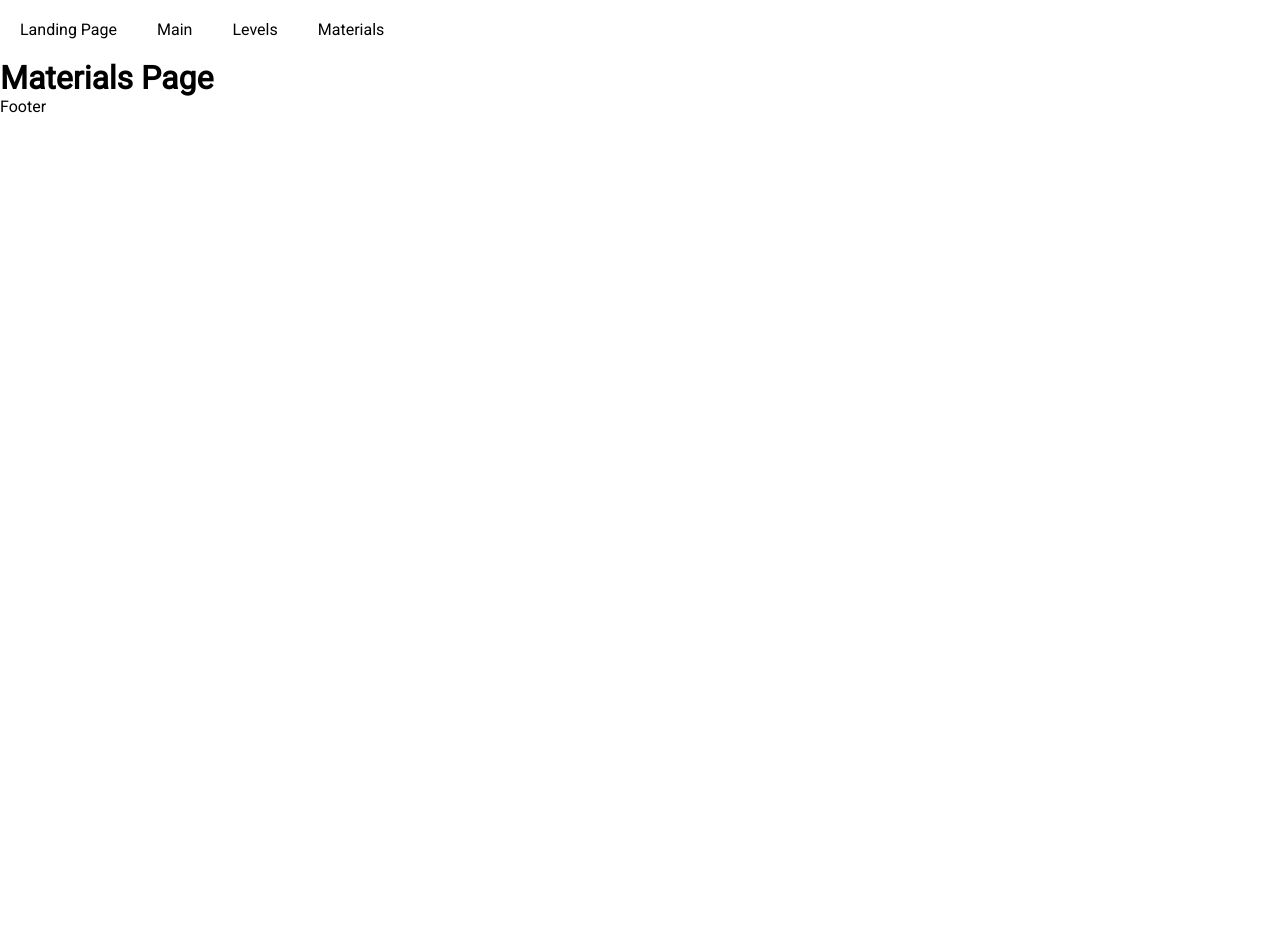
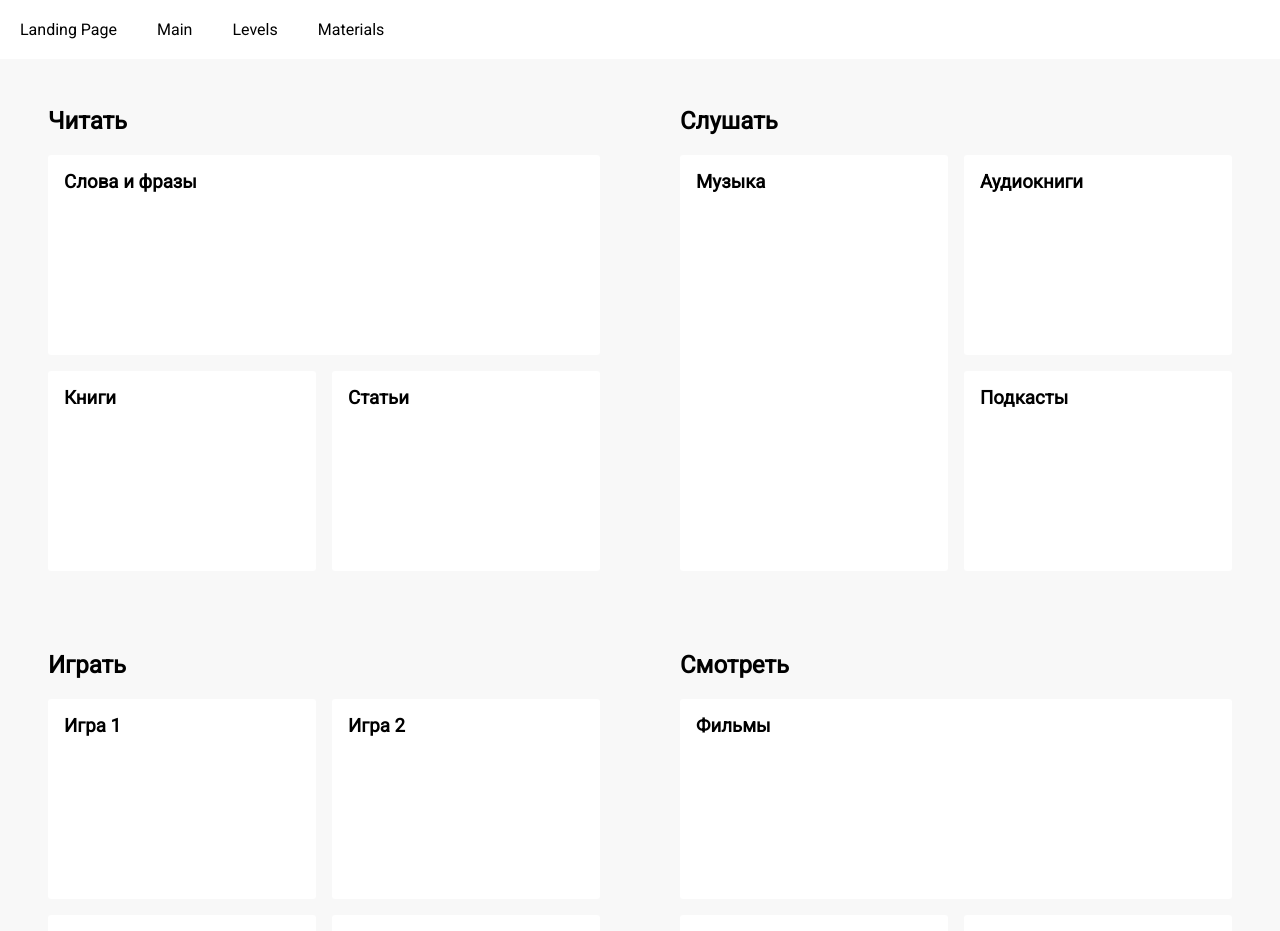
Before and after one commit to roma0297/deutschnerd, a React (Create React App) app: page /materials in a window 1280 px wide. Shown: the top 931 px of the page. Before the commit the page ends 800 px from the top, so only its background shows below. Built offline with nearby package versions, Linux system fonts and the light colour scheme; the HTML template or start-up script is replaced by a standard one.

Commit message:
Add materials page

```diff
--- /dev/null
+++ b/src/components/MaterialsPage/Category/Cateogry.js
@@ -0,0 +1,17 @@
+import React from 'react';
+
+const changeRoute = (methodProperties) => {
+    console.log(methodProperties)
+};
+
+const category = (props) => {
+
+    return (
+        <div className={props.className} onClick={() => changeRoute(props.link)}>
+            <h3>{props.title}</h3>
+            <h3>{props.description || ""}</h3>
+        </div>
+    );
+};
+
+export default category;
--- a/src/components/MaterialsPage/MaterialsPage.js
+++ b/src/components/MaterialsPage/MaterialsPage.js
@@ -1,5 +1,34 @@
 import React from 'react'
+import styles from './MaterialsPage.module.scss'
+import Category from './Category/Cateogry'
 
-const materialsPage = () => (<h1>Materials Page</h1>);
+const materialsPage = () => (
+    <section className={styles.MaterialsContainer}>
+        <div className={styles.MaterialsContainer__inner}>
+            <h2 className={styles.ReadingTitle}>Читать</h2>
+            <Category className={styles.Vocabulary} title="Слова и фразы" link="/some/link"/>
+            <Category className={styles.Books} title="Книги" link="/"/>
+            <Category className={styles.Articles} title="Статьи" link="/"/>
+
+            <h2 className={styles.ListeningTitle}>Слушать</h2>
+            <Category className={styles.Music} title="Музыка" link="" />
+            <Category className={styles.Audiobooks} title="Аудиокниги" link="" />
+            <Category className={styles.Podcasts} title="Подкасты" link="" />
+
+            <h2 className={styles.GamesTitle}>Играть</h2>
+            <Category className={styles.Game1} title="Игра 1" link="/" />
+            <Category className={styles.Game2} title="Игра 2" link="/" />
+            <Category className={styles.Game3} title="Игра 3" link="/" />
+            <Category className={styles.Game4} title="Игра 4" link="/" />
+
+            <h2 className={styles.VideoMaterials}>Смотреть</h2>
+            <Category className={styles.Films} title="Фильмы" link="/"/>
+            <Category className={styles.Series} title="Сериалы" link="/"/>
+            <Category className={styles.Shows} title="Шоу" link="/"/>
+            <Category className={styles.Channels} title="Каналы" link="/"/>
+            <Category className={styles.Cartoons} title="Мультфильмы" link="/"/>
+        </div>
+    </section>
+);
 
 export default materialsPage;
--- /dev/null
+++ b/src/components/MaterialsPage/MaterialsPage.module.scss
@@ -0,0 +1,243 @@
+.MaterialsContainer {
+  padding: 1rem;
+  background-color: #f8f8f8;
+
+  &__inner {
+    display: grid;
+    grid-gap: 1rem;
+    grid-template-columns: 1fr 1fr;
+    grid-template-rows: 2rem 1fr 1fr 2rem 2rem 1fr 1fr 2rem 2rem 1fr 1fr 2rem 2rem 1fr 1fr 1fr 1fr;
+
+    .Category {
+      background-color: white;
+      border-radius: .2em;
+      padding: 1em;
+
+      &:hover {
+        cursor: pointer;
+      }
+    }
+
+    .ReadingTitle {
+      grid-column: 1 / 3;
+      grid-row: 1 / 2;
+    }
+
+    .Vocabulary {
+      @extend .Category;
+      grid-column: 1 / 3;
+      grid-row: 2 / 3;
+      height: 200px;
+    }
+
+    .Books {
+      @extend .Category;
+      grid-column: 1 / 2;
+      grid-row: 3 / 4;
+    }
+
+    .Articles {
+      @extend .Category;
+      grid-column: 2 / 3;
+      grid-row: 3 / 4;
+    }
+
+    .ListeningTitle {
+      grid-column: 1 / 3;
+      grid-row: 5 / 6;
+    }
+
+    .Music {
+      @extend .Category;
+      grid-column: 1 / 2;
+      grid-row: 6 / 8;
+    }
+
+    .Audiobooks {
+      @extend .Category;
+      grid-column: 2 / 3;
+      grid-row: 6 / 7;
+    }
+
+    .Podcasts {
+      @extend .Category;
+      grid-column: 2 / 3;
+      grid-row: 7 / 8;
+    }
+
+    .GamesTitle {
+      grid-column: 1 / 3;
+      grid-row: 9 / 10;
+    }
+
+    .Game1{
+      @extend .Category;
+      grid-column: 1 / 2;
+      grid-row: 10 / 11;
+    }
+
+    .Game2{
+      @extend .Category;
+      grid-column: 2 / 3;
+      grid-row: 10 / 11;
+    }
+
+    .Game3{
+      @extend .Category;
+      grid-column: 1 / 2;
+      grid-row: 11 / 12;
+    }
+
+    .Game4{
+      @extend .Category;
+      grid-column: 2 / 3;
+      grid-row: 11 / 12;
+    }
+
+    .VideoMaterials{
+      grid-column: 1 / 3;
+      grid-row: 13 / 14;
+    }
+
+    .Films{
+      @extend .Category;
+      grid-column: 1 / 3;
+      grid-row: 14 / 15;
+    }
+
+    .Series{
+      @extend .Category;
+      grid-column: 1 / 2;
+      grid-row: 15 / 17;
+    }
+
+    .Shows{
+      @extend .Category;
+      grid-column: 2 / 3;
+      grid-row: 15 / 16;
+    }
+
+    .Channels{
+      @extend .Category;
+      grid-column: 1 / 2;
+      grid-row: 17 / 18;
+    }
+
+    .Cartoons{
+      @extend .Category;
+      grid-column: 2 / 3;
+      grid-row: 16 / 18;
+    }
+  }
+}
+
+
+@media (min-width: 768px) {
+  .MaterialsContainer {
+
+    &__inner {
+      grid-gap: 1rem;
+      grid-template-columns: 1fr 1fr 3rem 1fr 1fr;
+      grid-template-rows: 2rem 1fr 1fr 3rem 2rem 1fr 1fr 1fr 1fr;
+      padding: 2rem;
+      margin: 0 auto;
+      max-width: 1440px;
+
+      .ReadingTitle {
+        grid-column: 1 / 3;
+        grid-row: 1 / 2;
+        height: 200px;
+      }
+
+      .Vocabulary {
+        grid-column: 1 / 3;
+        grid-row: 2 / 3;
+      }
+
+      .Books {
+        grid-column: 1 / 2;
+        grid-row: 3 / 4;
+      }
+
+      .Articles {
+        grid-column: 2 / 3;
+        grid-row: 3 / 4;
+      }
+
+      .ListeningTitle {
+        grid-column: 4 / 6;
+        grid-row: 1 / 2;
+      }
+
+      .Music {
+        grid-column: 4 / 5;
+        grid-row: 2 / 4;
+      }
+
+      .Audiobooks {
+        grid-column: 5 / 6;
+        grid-row: 2 / 3;
+      }
+
+      .Podcasts {
+        grid-column: 5 / 6;
+        grid-row: 3 / 4;
+      }
+
+      .GamesTitle {
+        grid-column: 1 / 3;
+        grid-row: 5 / 6;
+      }
+
+      .Game1 {
+        grid-column: 1 / 2;
+        grid-row: 6 / 7;
+      }
+
+      .Game2 {
+        grid-column: 2 / 3;
+        grid-row: 6 / 7;
+      }
+
+      .Game3 {
+        grid-column: 1 / 2;
+        grid-row: 7 / 8;
+      }
+
+      .Game4 {
+        grid-column: 2 / 3;
+        grid-row: 7 / 8;
+      }
+
+      .VideoMaterials {
+        grid-column: 4 / 6;
+        grid-row: 5 / 6;
+      }
+
+      .Films {
+        grid-column: 4 / 6;
+        grid-row: 6 / 7;
+      }
+
+      .Series {
+        grid-column: 4 / 5;
+        grid-row: 7 / 9;
+      }
+
+      .Shows {
+        grid-column: 5 / 6;
+        grid-row: 7 / 8;
+      }
+
+      .Channels {
+        grid-column: 4 / 5;
+        grid-row: 9 / 10;
+      }
+
+      .Cartoons {
+        grid-column: 5 / 6;
+        grid-row: 8 / 10;
+      }
+    }
+  }
+}
```
Also changed, not shown: src/components/PageContent/PageContent.module.scss (added), src/components/PageContent/PageContent.modules.css (deleted).
